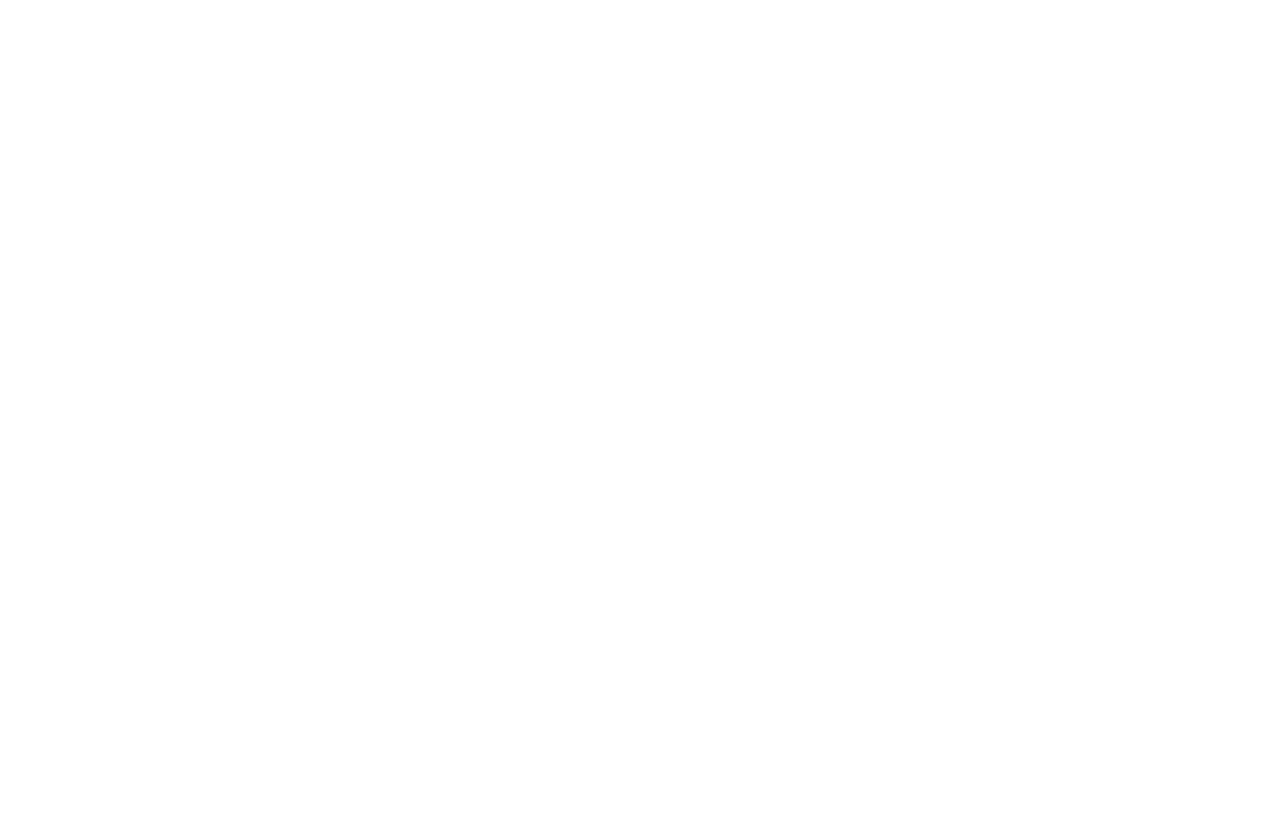
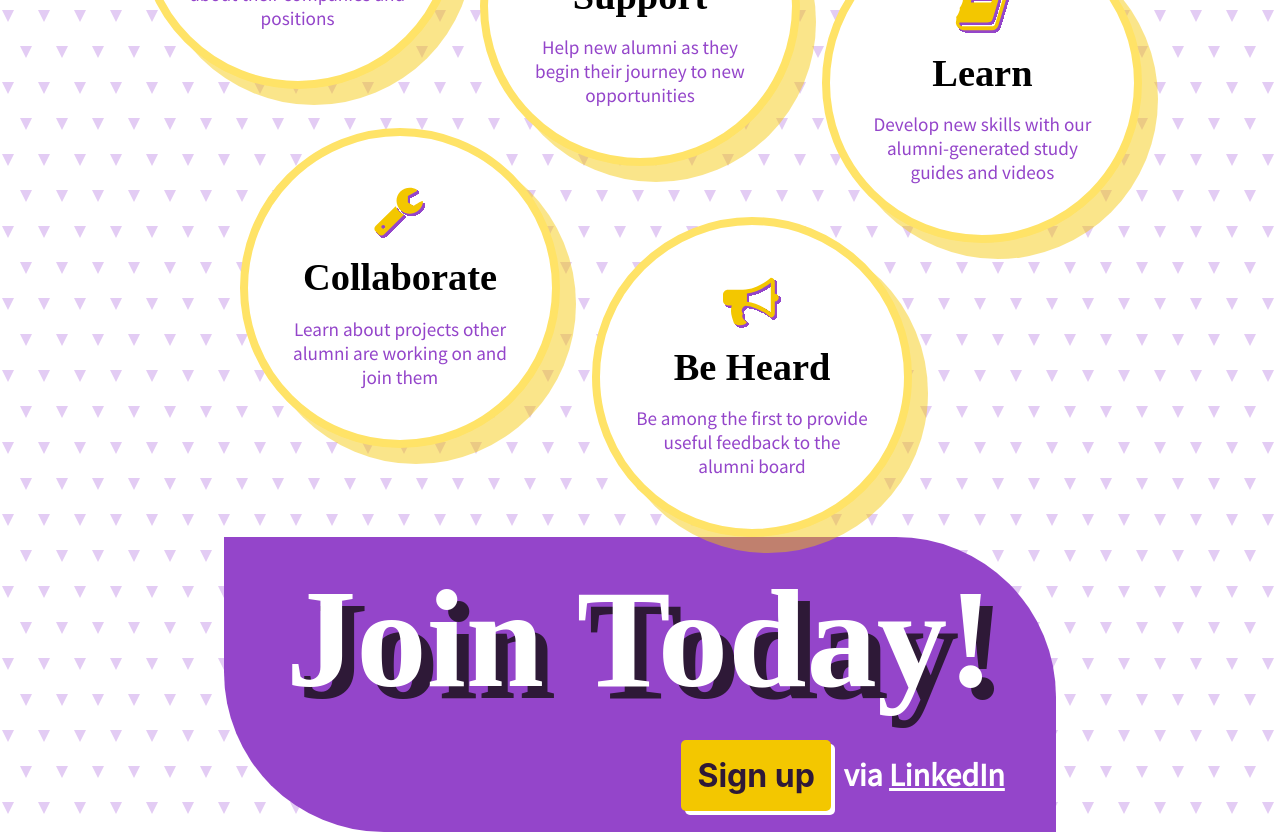
Before and after one commit to OperationSparkAlumni/alumni-network, a React (Create React App) app: page / in a window 1280 px wide. Shown: the part 860-1693 px from the top of the page. Before the commit the page ends 800 px from the top, so only its background shows below. Built offline with nearby package versions, Linux system fonts and the light colour scheme.

Commit message:
puts together layout for home page

```diff
--- a/src/Home/index.jsx
+++ b/src/Home/index.jsx
@@ -1,13 +1,88 @@
 import React from 'react';
+import styled from 'styled-components';
 
-import { Heading } from '../common/styles';
+import { Row, Column } from '../common/styles';
 import colors from '../common/colors';
+import Hero from './Hero';
+import FeatureBubble from './FeatureBubble';
+import heart from '../assets/heart.svg';
+import book from '../assets/book.svg';
+import wrench from '../assets/wrench.svg';
+import loudspeaker from '../assets/loudspeaker.svg';
+import { Button } from '../components/ButtonLink';
+
+const CallToAction = styled(Column)`
+  background-color: ${colors.purple};
+  border-radius: 0 10rem 0 10rem;
+  color: ${colors.white};
+  height: 23vw;
+  justify-content: space-evenly;
+  width: 65vw;
+`;
+
+const StyledH2 = styled.h2`
+  font-family: "Atami-bold";
+  font-size: 11vw;
+  margin: 0;
+  text-align: center;
+  text-shadow: .75rem .75rem 0 ${colors.vDarkPurple};
+`;
+
+const StyledSpan = styled.span`
+  color: white;
+  font-size: 2rem;
+  font-weight: 700;
+  padding: 0 4vw 0 1vw;
+`;
 
 function Home() {
   return (
-    <div>
-      <Heading color={colors.yellow} textShadowColor={colors.vDarkPurple}>Operation Spark Alumni Network</Heading>
-    </div>
+    <Column>
+      <Hero />
+      <Row justifyContent="space-between" padding="0 7vw">
+        <FeatureBubble marginTop={-3} />
+        <FeatureBubble
+          icon={heart}
+          heading="Support"
+          caption="Help new alumni as they begin their journey to new opportunities"
+          marginTop={3}
+        />
+        <FeatureBubble
+          icon={book}
+          heading="Learn"
+          caption="Develop new skills with our alumni-generated study guides and videos"
+          marginTop={9}
+        />
+      </Row>
+      <Row justifyContent="space-between" padding="0 25vw 0 15vw">
+        <FeatureBubble
+          icon={wrench}
+          heading="Collaborate"
+          caption="Learn about projects other alumni are working on and join them"
+          marginTop={-9}
+        />
+        <FeatureBubble
+          icon={loudspeaker}
+          heading="Be Heard"
+          caption="Be among the first to provide useful feedback to the alumni board"
+          marginTop={-2}
+        />
+      </Row>
+      <Row justifyContent="center">
+        <CallToAction>
+          <StyledH2>Join Today!</StyledH2>
+          <Row alignItems="center" justifyContent="flex-end">
+            <Button large bgColor={colors.yellow} shadowColor={colors.white} textColor={colors.vDarkPurple}>
+              Sign up
+            </Button>
+            <StyledSpan>
+              via&nbsp;
+              <a href="https://www.linkedin.com/" target="_blank" rel="noopener noreferrer">LinkedIn</a>
+            </StyledSpan>
+          </Row>
+        </CallToAction>
+      </Row>
+    </Column>
   );
 }
 
```
